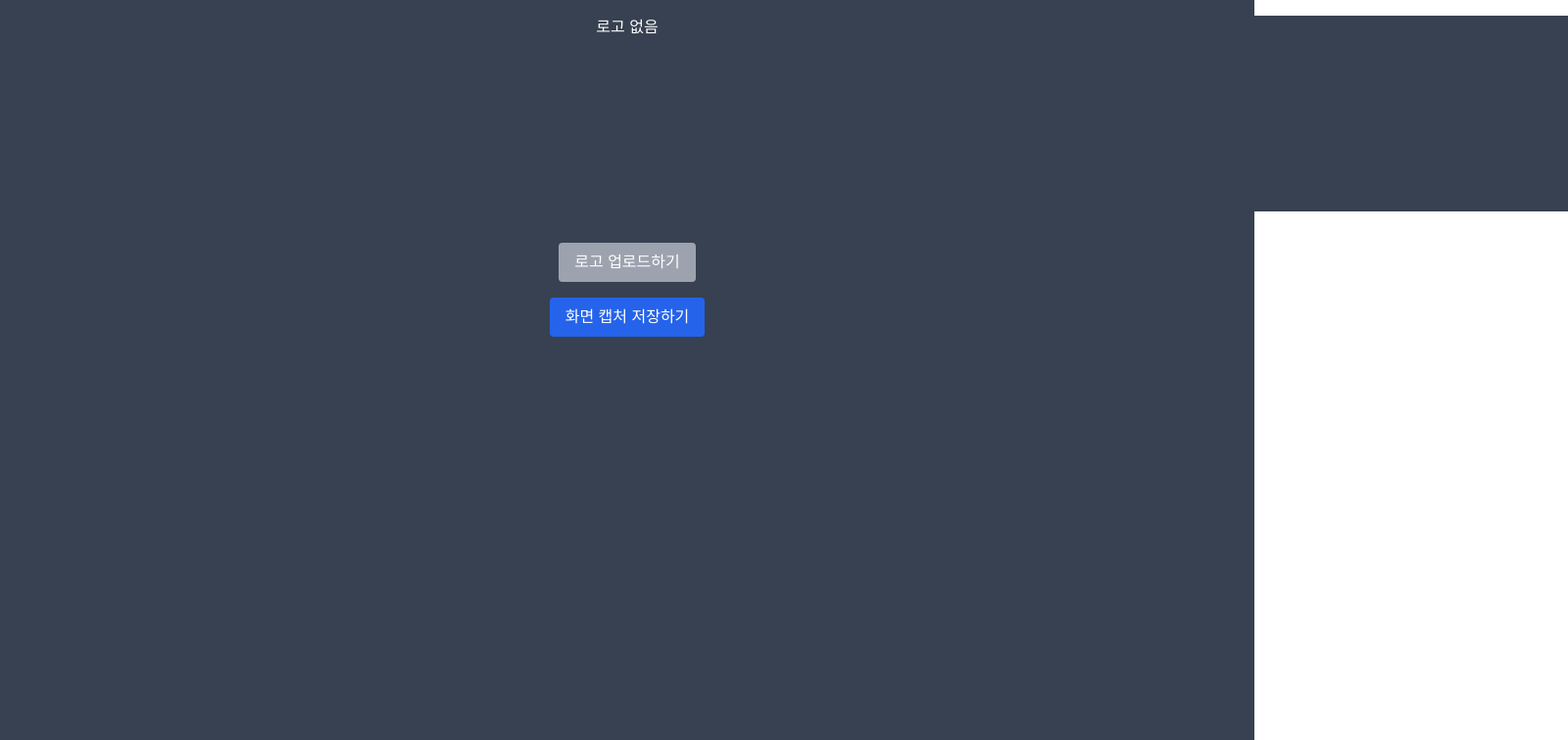
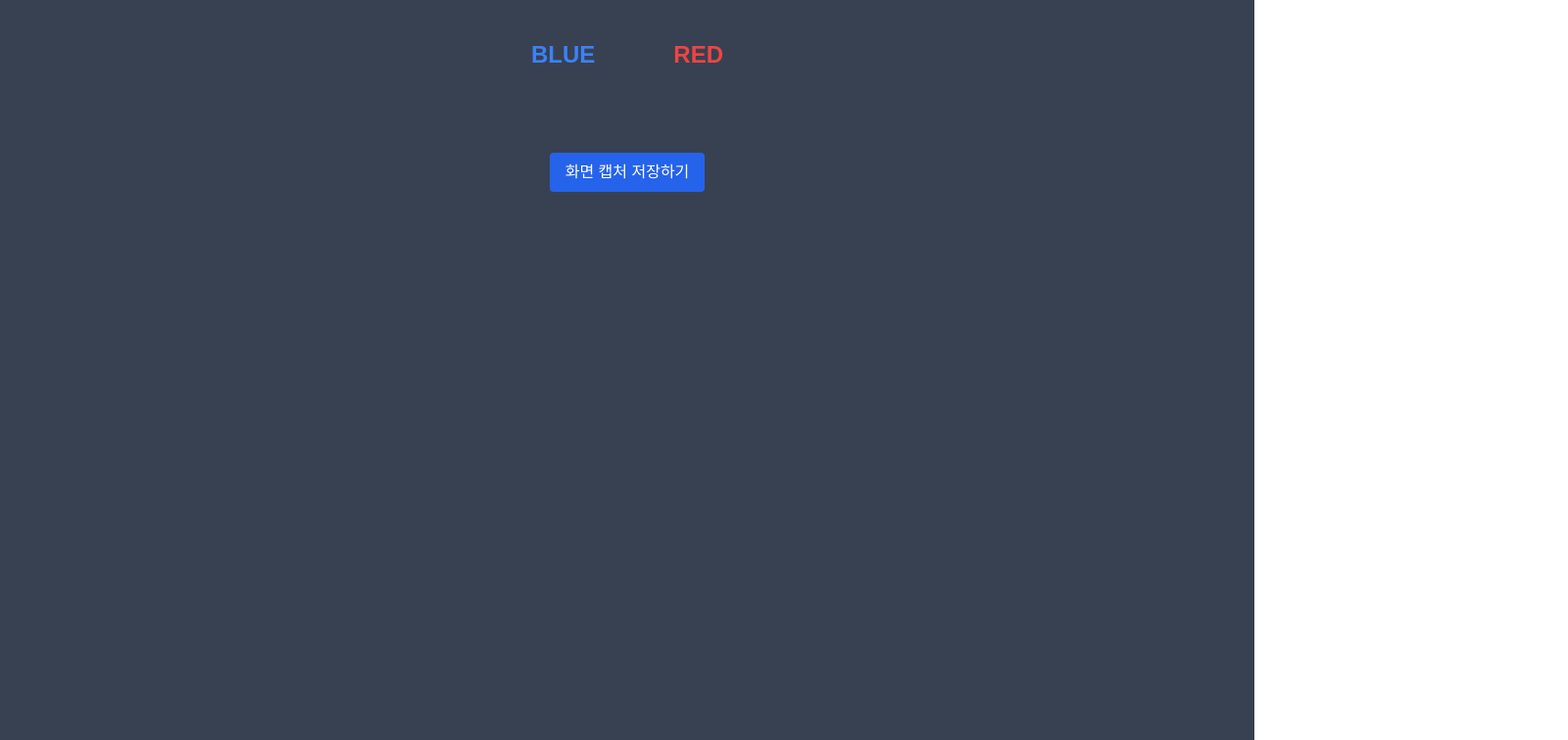
Before and after one commit to kimchoker/fearless, a Next.js app: page /fearless in a window 1280 px wide. Shown: the top 756 px of the page at 98% size, 1600 px wide, since content can reach past the window. Built offline with nearby package versions, Linux system fonts and the light colour scheme; a web font is replaced by a local one.

Commit message:
fearless 수정정

```diff
--- a/src/app/fearless/page.tsx
+++ b/src/app/fearless/page.tsx
@@ -1,26 +1,26 @@
 /* eslint-disable @next/next/no-img-element */
 "use client";
 
-import { useState } from "react";
+// import { useState } from "react";
 import { useBanpickStore } from "@/store/banpickStore";
-import { useLogoStore } from "@/store/logoStore";
+// import { useLogoStore } from "@/store/logoStore";
 import Image from "next/image";
 import html2canvas from "html2canvas";
 
 export default function BroadcastPage() {
   const games = useBanpickStore((state) => state.games);
   const gameEntries = Object.entries(games);
-  const { logo, setLogo } = useLogoStore();
-  const [logoPreview, setLogoPreview] = useState<string | null>(logo);
+  // const { logo, setLogo } = useLogoStore();
+  // const [logoPreview, setLogoPreview] = useState<string | null>(logo);
 
-  const handleLogoUpload = (e: React.ChangeEvent<HTMLInputElement>) => {
-    if (e.target.files && e.target.files[0]) {
-      const file = e.target.files[0];
-      const previewUrl = URL.createObjectURL(file);
-      setLogoPreview(previewUrl);
-      setLogo(previewUrl);
-    }
-  };
+  // const handleLogoUpload = (e: React.ChangeEvent<HTMLInputElement>) => {
+  //   if (e.target.files && e.target.files[0]) {
+  //     const file = e.target.files[0];
+  //     const previewUrl = URL.createObjectURL(file);
+  //     setLogoPreview(previewUrl);
+  //     setLogo(previewUrl);
+  //   }
+  // };
 
   const handleCaptureAndSave = async () => {
     const captureElement = document.getElementById("broadcast-capture-area");
@@ -29,9 +29,10 @@ export default function BroadcastPage() {
       return;
     }
 
+    const rect = captureElement.getBoundingClientRect();
     const canvas = await html2canvas(captureElement, {
-      width: 1920,
-      height: 400,
+      width: rect.width,
+      height: rect.height,
       useCORS: true,
     });
 
@@ -41,21 +42,25 @@ export default function BroadcastPage() {
     link.click();
   };
 
+
   return (
     <div
-      className="min-h-screen flex flex-col items-center justify-start bg-gray-700 text-white p-4 font-gong"
+      className="min-h-screen flex flex-col items-center justify-start bg-gray-700 text-white font-gong"
     >
       {/* 방송 화면 영역 */}
       <div
         id="broadcast-capture-area"
-        className="grid grid-cols-3 w-[1920px] h-[200px] bg-gray-700 px-10 justify-between items-start"
+        className='flex bg-gray-700 items-center justify-center mb-3'
       >
+
+
         {/* 왼쪽 (블루 팀) */}
-        <div className="grid grid-cols-2 grid-rows-2 w-full gap-y-2">
+        <div className="flex flex-col w-full gap-y-4 p-10 items-center">
+          <h1 className="text-2xl font-bold text-blue-500">BLUE</h1>
           {gameEntries.map(([gameId, gameData]) => (
-            <div key={gameId} className="text-left">
+            <div key={gameId} className="text-right">
               <h2>{gameId.toUpperCase()}</h2>
-              <div className="flex flex-row">
+              <div className="flex flex-row p-2">
                 {[...Array(5)].map((_, index) => {
                   const champion = gameData.blue[index];
                   return champion ? (
@@ -65,36 +70,37 @@ export default function BroadcastPage() {
                       alt={champion.name}
                       width={50}
                       height={50}
-                      className="rounded"
+                      className="rounded min-w-[50px] min-h-[50px]"
                     />
                   ) : (
                     <div
                       key={`blue-slot-${gameId}-${index}`} // 빈 슬롯에도 고유 키 생성
-                      className="w-10 h-10 bg-gray-300 border rounded"
+                      className="w-[50px] h-[50px] bg-gray-800 border-gray-400 rounded min-w-[50px] min-h-[50px]"
                     />
                   );
                 })}
               </div>
             </div>
           ))}
-
         </div>
 
         {/* 중앙 로고 */}
-        <div className="flex justify-center items-center w-full">
+        {/* <div className='flex justify-center items-center w-full'>
           {logoPreview ? (
-            <img src={logoPreview} alt="로고" className="w-36 h-36 rounded" />
+            <img src={logoPreview} alt="" className="w-36 h-36 rounded" />
           ) : (
-            <p>로고 없음</p>
+            <div className="w-36 h-36"></div>
           )}
-        </div>
+        </div> */}
 
         {/* 오른쪽 (레드 팀) */}
-        <div className="grid grid-cols-2 grid-rows-2 w-full gap-y-2">
+
+        <div className="flex flex-col w-full gap-y-4 px-10 p-10 items-center">
+          <h1 className="text-2xl font-bold text-red-500">RED</h1>
           {gameEntries.map(([gameId, gameData]) => (
             <div key={gameId} className="text-left">
               <h2>{gameId.toUpperCase()}</h2>
-            <div className="flex flex-row">
+              <div className="flex flex-row p-2">
                 {[...Array(5)].map((_, index) => {
                   const champion = gameData.red[index];
                   return champion ? (
@@ -109,21 +115,21 @@ export default function BroadcastPage() {
                   ) : (
                     <div
                       key={`red-slot-${gameId}-${index}`} // 빈 슬롯에도 고유 키 생성
-                    className="w-10 h-10 bg-gray-300 border rounded"
+                      className="w-[50px] h-[50px] bg-gray-800 border-gray-400 rounded min-w-[50px] min-h-[50px]"
                     />
+
                   );
                 })}
               </div>
             </div>
           ))}
-
         </div>
       </div>
 
       {/* UI 하단 */}
-      <div className="flex flex-col items-center space-y-4 mt-8">
+      <div className="flex flex-col items-center justify-center space-y-4 mt-8">
         {/* 로고 업로드 */}
-        <label className="bg-gray-400 px-4 py-2 rounded cursor-pointer hover:bg-gray-900">
+        {/* <label className="bg-gray-400 px-4 py-2 rounded cursor-pointer hover:bg-gray-900">
           로고 업로드하기
           <input
             type="file"
@@ -131,7 +137,7 @@ export default function BroadcastPage() {
             className="hidden"
             onChange={handleLogoUpload}
           />
-        </label>
+        </label> */}
 
         {/* 캡처 저장 버튼 */}
         <button
--- a/src/app/settings/page.tsx
+++ b/src/app/settings/page.tsx
@@ -140,7 +140,7 @@ export default function SettingsPage() {
           <div className="grid grid-cols-2 gap-4">
             {/* Red Team */}
             <div className="bg-red-700 p-4 rounded">
-              <h3 className="text-lg mb-2">Red Team</h3>
+              <h3 className="text-lg mb-2">Red</h3>
               <div
                 className="grid grid-cols-5 gap-2 min-h-[80px] bg-red-700 p-2 rounded"
                 onDragOver={(e) => e.preventDefault()}
@@ -180,7 +180,7 @@ export default function SettingsPage() {
 
             {/* Blue Team */}
             <div className="bg-blue-700 p-4 rounded">
-              <h3 className="text-lg mb-2">Blue Team</h3>
+              <h3 className="text-lg mb-2">Blue</h3>
               <div
                 className="grid grid-cols-5 gap-2 min-h-[80px] bg-blue-700 p-2 rounded"
                 onDragOver={(e) => e.preventDefault()}
```
Lines whose indentation alone changed are shown as unchanged.
